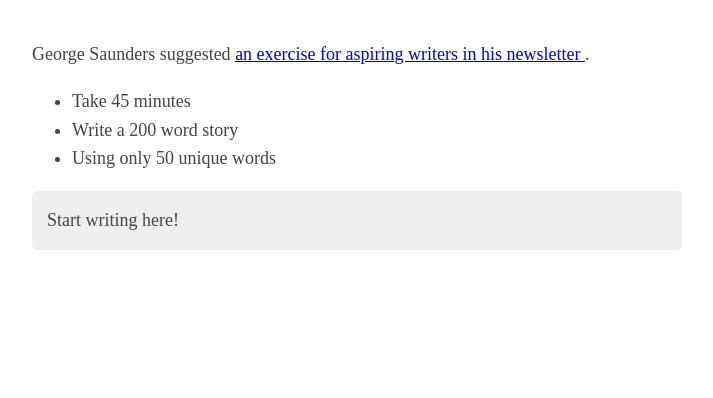
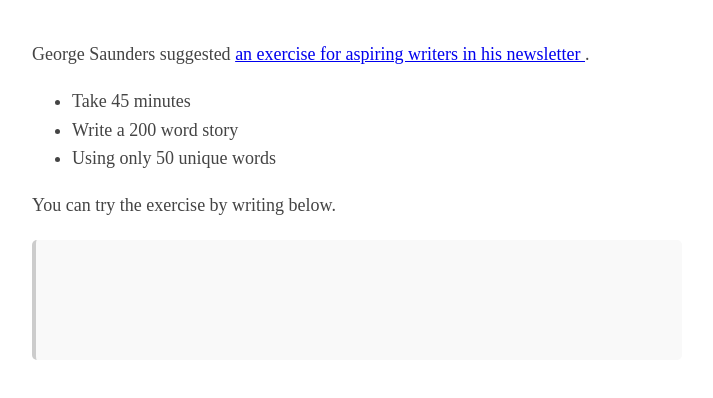
Before and after one commit to deblnia/saunders-story-club, a plain HTML site: page index.html in a window 1280 px wide. Shown: the whole page, without its empty margins (283-996 px from the left). Drawn offline with Linux system fonts and the light colour scheme.

Commit message:
changing from blockquote

```diff
--- a/index.html
+++ b/index.html
@@ -17,11 +17,13 @@
             <li> Write a 200 word story
             <li> Using only 50 unique words
         </ul>
-       <blockquote contenteditable="true"
+        <p> You can try the exercise by writing below. </p>
+       <div contenteditable="true"
                 oninput="startTimer(); checkUniqueWords()"
-                id="text">
-            <p>Start writing here! </p>
-        </blockquote>
+                id="text"
+                placeholder="Start writing here!">
+            <!-- <p>Start writing here! </p> -->
+       </div>
         <div id="timer"></div>
         <script src="./script.js"></script>
     </body>
--- a/styles.css
+++ b/styles.css
@@ -16,6 +16,12 @@ blockquote {
   margin: 16px 0;
 }
 
-blockquote p {
-  padding: 15px;
+#text {
+  color: gray;
+  border-left: 4px solid #ccc;
+  padding: 10px 20px;
+  margin: 20px 0;
+  min-height: 100px;
+  background-color: #f9f9f9;
+  border-radius: 5px;
 }
```
